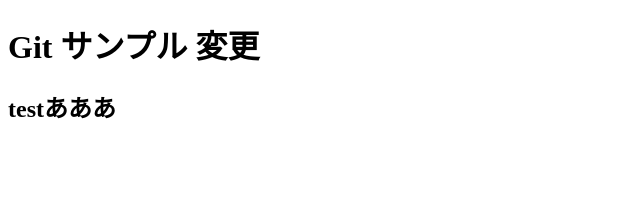
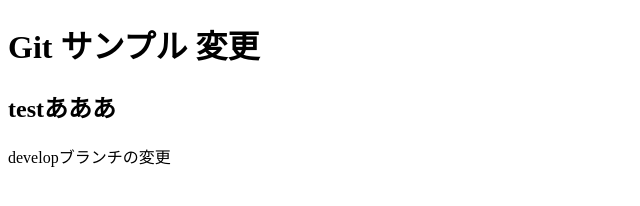
Before and after one commit to ITSKato/sample_repository, a plain HTML site: page index.html in a window 1280 px wide. Shown: the whole page, without its empty margins (0-640 px from the left). Drawn offline with Linux system fonts and the light colour scheme.

Commit message:
develop_test

```diff
--- a/index.html
+++ b/index.html
@@ -10,6 +10,7 @@
     <main>
         <h1>Git サンプル 変更</h1>
         <h2>testあああ</h2>
+        developブランチの変更
     </main>
 </body>
 </html>
```
